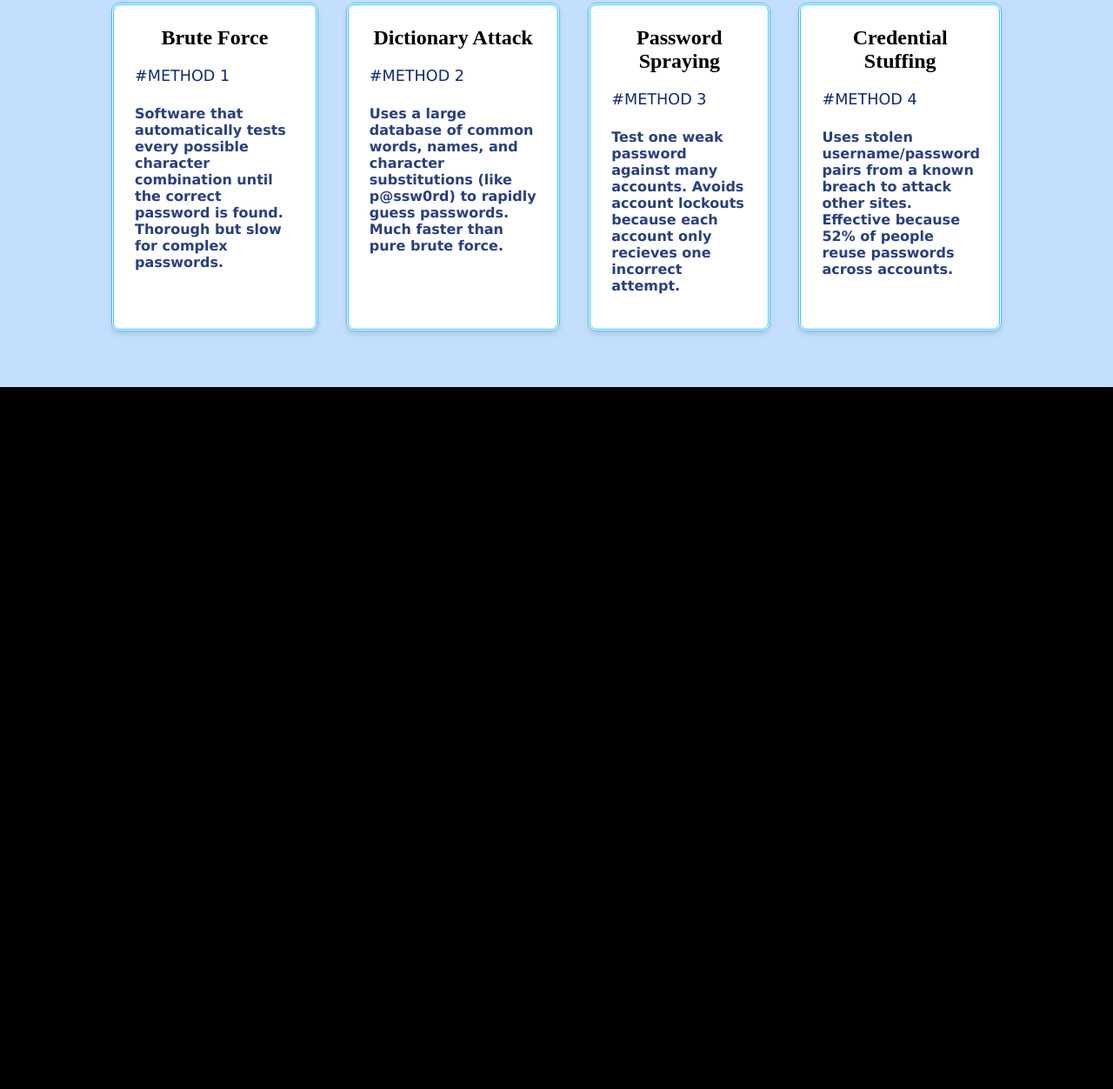
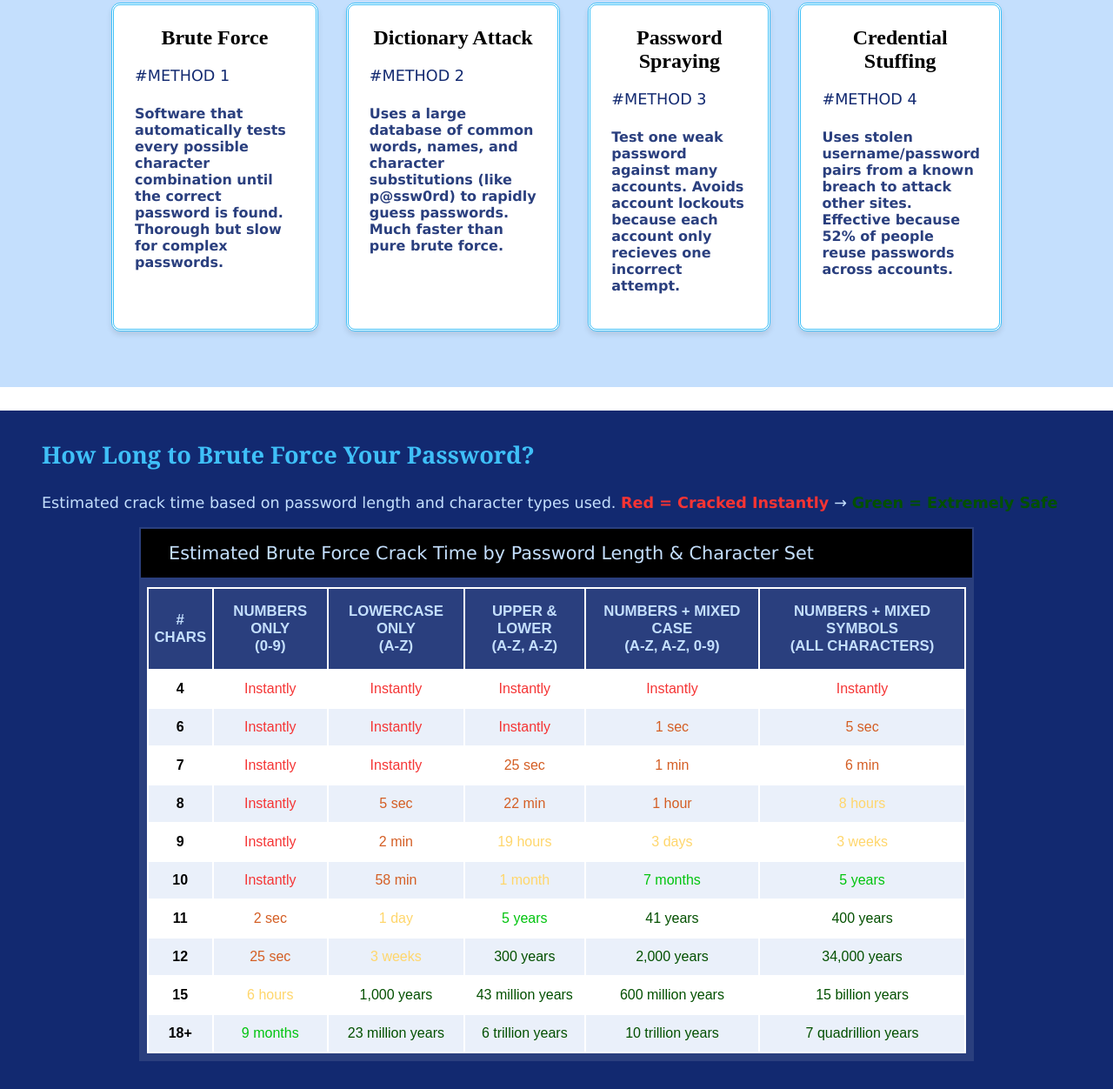
Before and after one commit to evangardnerguy/FinalWebsite, a plain HTML site: page index.html in a window 1280 px wide. Shown: the part 2786-4038 px from the top of the page at 87% size. Before the commit the page ends 3231 px from the top, so only its background shows below. Drawn offline with Linux system fonts and the light colour scheme.

Commit message:
Final Day 5 (4 left)

```diff
--- a/css/styles.css
+++ b/css/styles.css
@@ -2,7 +2,7 @@ body {
     margin: 0;
     padding: 0;
     box-sizing: border-box;
-    background-color: #000000;
+    background-color: #fff;
 }
 
 :root {
@@ -10,7 +10,9 @@ body {
     --color-blue: #3fc0f8;
     --color-green: #01c40e;
     --color-red: #f53434;
+    --color-orange:#d45e24;
     --color-gold: #FFD66B;
+    --color-dgreen: #035000;
     --color-white: #FFF;
     --color-black: #000000;
     --color-dark: #122970;
@@ -441,3 +443,82 @@ header {
 .bg-image-4 {
     background-image: url('../images/attacks1.png');
 }
+/* ============ TABLE SECTION ========== */
+.table-section {
+    background-color: var(--color-dark);
+    padding-bottom: 1rem;
+}
+
+.table-cap {
+    font-size: 1.7rem;
+    font-family: Georgia, 'Times New Roman', Times, serif;
+    padding-top: 2rem;
+    margin-left: 3rem;
+    color: var(--color-blue);
+}
+
+.table-sub {
+    font-size: 1.1rem;
+    font-family: Verdana, Geneva, Tahoma, sans-serif;
+    margin-left: 3rem;
+    color: var(--color-ltblue)
+}
+
+table {
+    font-family: Arial;
+    border: 9px solid var(--color-lighter);
+    background-color:#fff;
+    margin-left: auto;
+    margin-right: auto;
+    width: 75%;
+}
+
+tr:nth-child(even) {
+    background-color: #eaf0fa;
+}
+
+td {
+    padding: 12px;
+    text-align: center;
+}
+caption {
+    background-color: var(--color-black);
+    padding: 1rem 2rem;
+    color: var(--color-ltblue);
+    text-align: left;
+    font-family: Verdana, Geneva, Tahoma, sans-serif;
+    font-size: 1.3rem;
+    border: 2px solid var(--color-lighter);
+
+}
+
+.top-row {
+    background-color: var(--color-lighter);
+    padding: 2rem;
+}
+
+.red {
+    color: var(--color-red);
+}
+
+.orange {
+    color: var(--color-orange);
+}
+
+.yellow {
+    color: var(--color-gold);
+}
+
+.green {
+    color: var(--color-green)
+}
+
+.dark-green {
+    color: var(--color-dgreen);
+}
+
+.top-stuff {
+    color: var(--color-ltblue);
+    font-size: 1.05rem;
+    padding: 1rem 0;
+}
--- a/index.html
+++ b/index.html
@@ -168,5 +168,107 @@
       </div>
     </div>
   </section>
+  <section class="table-section">
+    <h3 class="table-cap">How Long to Brute Force Your Password?</h3>
+    <p class="table-sub">Estimated crack time based on password length and character types used. <strong class="red">Red = Cracked Instantly </strong>&rarr; <strong class="dark-green">Green = Extremely Safe</strong></p>
+   <table>
+      <thead>
+      <caption>Estimated Brute Force Crack Time by Password Length &amp; Character Set</caption>
+      <tr class="top-row">
+        <th class="top-stuff"># CHARS</th>
+        <th class="top-stuff">NUMBERS ONLY<br>(0-9)</th>
+        <th class="top-stuff">LOWERCASE ONLY<br>(A-Z)</th>
+        <th class="top-stuff">UPPER &amp; LOWER<br>(A-Z, A-Z)</th>
+        <th class="top-stuff">NUMBERS + MIXED CASE<br>(A-Z, A-Z, 0-9)</th>
+        <th class="top-stuff">NUMBERS + MIXED SYMBOLS<br>(ALL CHARACTERS)</th>
+      </tr>
+      </thead>
+      <tbody>
+      <tr>
+        <th>4</th>
+        <td class="red">Instantly</td>
+        <td class="red">Instantly</td>
+        <td class="red">Instantly</td>
+        <td class="red">Instantly</td>
+        <td class="red">Instantly</td>
+      </tr>
+      <tr>
+        <th>6</th>
+        <td class="red">Instantly</td>
+        <td class="red">Instantly</td>
+        <td class="red">Instantly</td>
+        <td class="orange">1 sec</td>
+        <td class="orange">5 sec</td>
+      </tr>
+      <tr>
+        <th>7</th>
+        <td class="red">Instantly</td>
+        <td class="red">Instantly</td>
+        <td class="orange">25 sec</td>
+        <td class="orange">1 min</td>
+        <td class="orange">6 min</td>
+      </tr>
+      <tr>
+        <th>8</th>
+        <td class="red">Instantly</td>
+        <td class="orange">5 sec</td>
+        <td class="orange">22 min</td>
+        <td class="orange">1 hour</td>
+        <td class="yellow">8 hours</td>
+      </tr>
+      <tr>
+        <th>9</th>
+        <td class="red">Instantly</td>
+        <td class="orange">2 min</td>
+        <td class="yellow">19 hours</td>
+        <td class="yellow">3 days</td>
+        <td class="yellow">3 weeks</td>
+      </tr>
+      <tr>
+        <th>10</th>
+        <td class="red">Instantly</td>
+        <td class="orange">58 min</td>
+        <td class="yellow">1 month</td>
+        <td class="green">7 months</td>
+        <td class="green">5 years</td>
+      </tr>
+      <tr>
+        <th>11</th>
+        <td class="orange">2 sec</td>
+        <td class="yellow">1 day</td>
+        <td class="green">5 years</td>
+        <td class="dark-green">41 years</td>
+        <td class="dark-green">400 years</td>
+      </tr>
+      <tr>
+        <th>12</th>
+        <td class="orange">25 sec</td>
+        <td class="yellow">3 weeks</td>
+        <td class="dark-green">300 years</td>
+        <td class="dark-green">2,000 years</td>
+        <td class="dark-green">34,000 years</td>
+      </tr>
+      <tr>
+        <th>15</th>
+        <td class="yellow">6 hours</td>
+        <td class="dark-green">1,000 years</td>
+        <td class="dark-green">43 million years</td>
+        <td class="dark-green">600 million years</td>
+        <td class="dark-green">15 billion years</td>
+      </tr>
+      <tr>
+        <th>18+</th>
+        <td class="green">9 months</td>
+        <td class="dark-green">23 million years</td>
+        <td class="dark-green">6 trillion years</td>
+        <td class="dark-green">10 trillion years</td>
+        <td class="dark-green">7 quadrillion years</td>
+      </tr>
+      </tbody>
+   </table>
+   <tfoot>
+    <p></p>
+   </tfoot>
+  </section>
 </body>
 </html>
```
